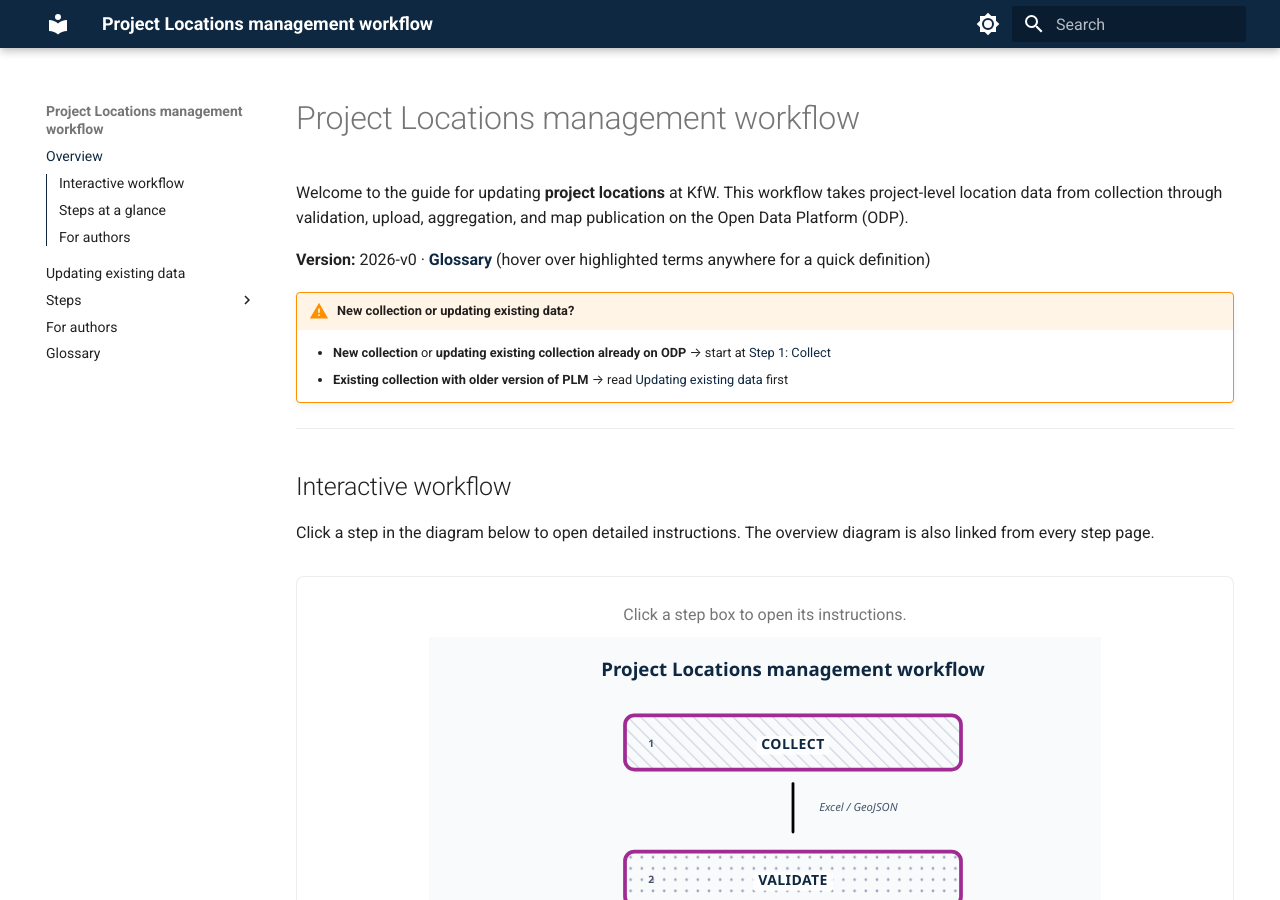
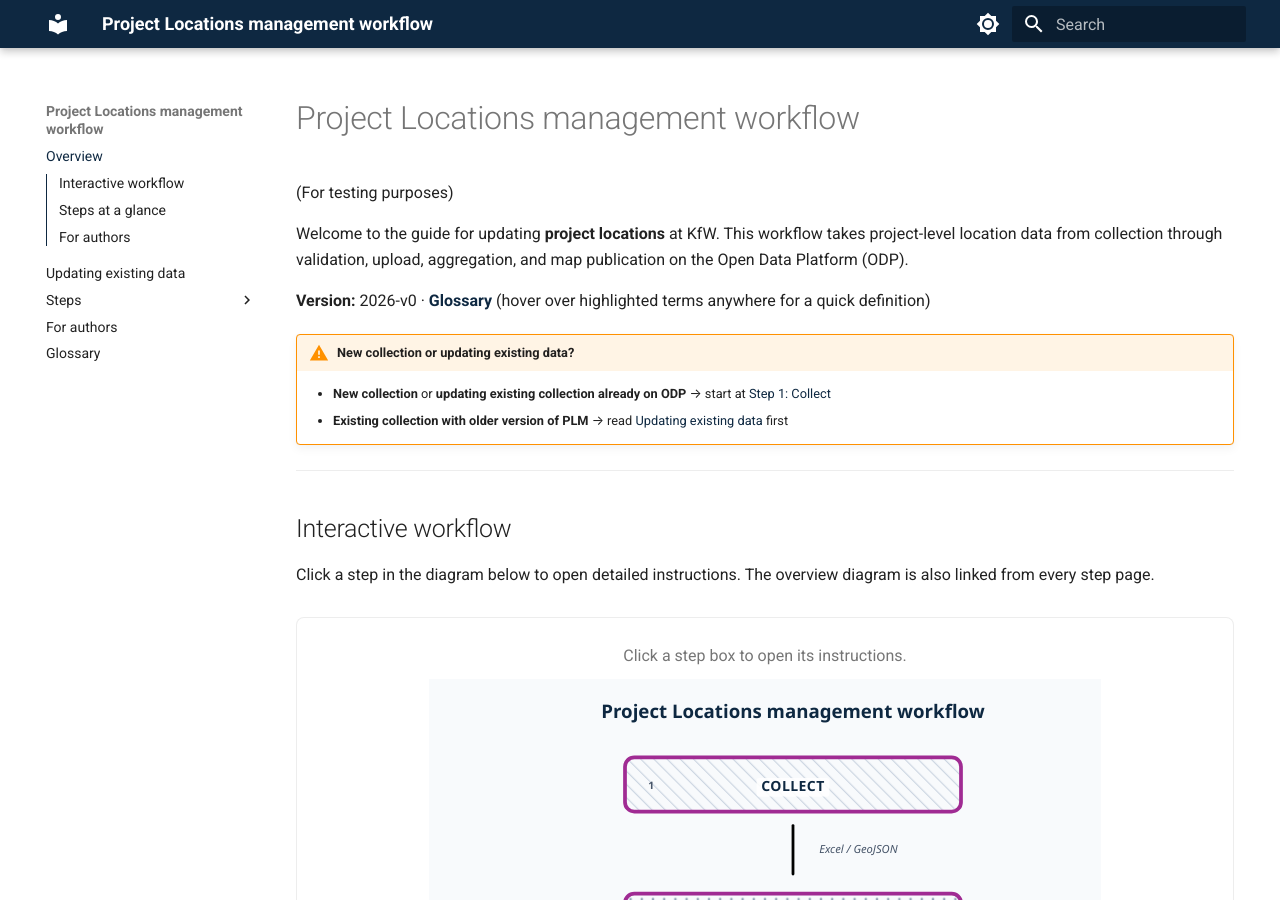
Before and after one commit to mapme-initiative/Project-Locations-workflow-guide, an MkDocs documentation site: the page built from docs/index.md, in a window 1280 px wide and 900 px high. Built offline with MkDocs 1.6.1 and Material for MkDocs 9.7.7, drawn with Linux system fonts in a browser that asks for light colours.

Commit message:
Update index.md

```diff
--- a/docs/index.md
+++ b/docs/index.md
@@ -1,4 +1,6 @@
 # Project Locations management workflow
+
+(For testing purposes)
 
 Welcome to the guide for updating **project locations** at <span class="glossary-term" data-term="kfw">KfW</span>. This workflow takes project-level location data from collection through validation, upload, aggregation, and map publication on the Open Data Platform (<span class="glossary-term" data-term="odp">ODP</span>).
 
```
